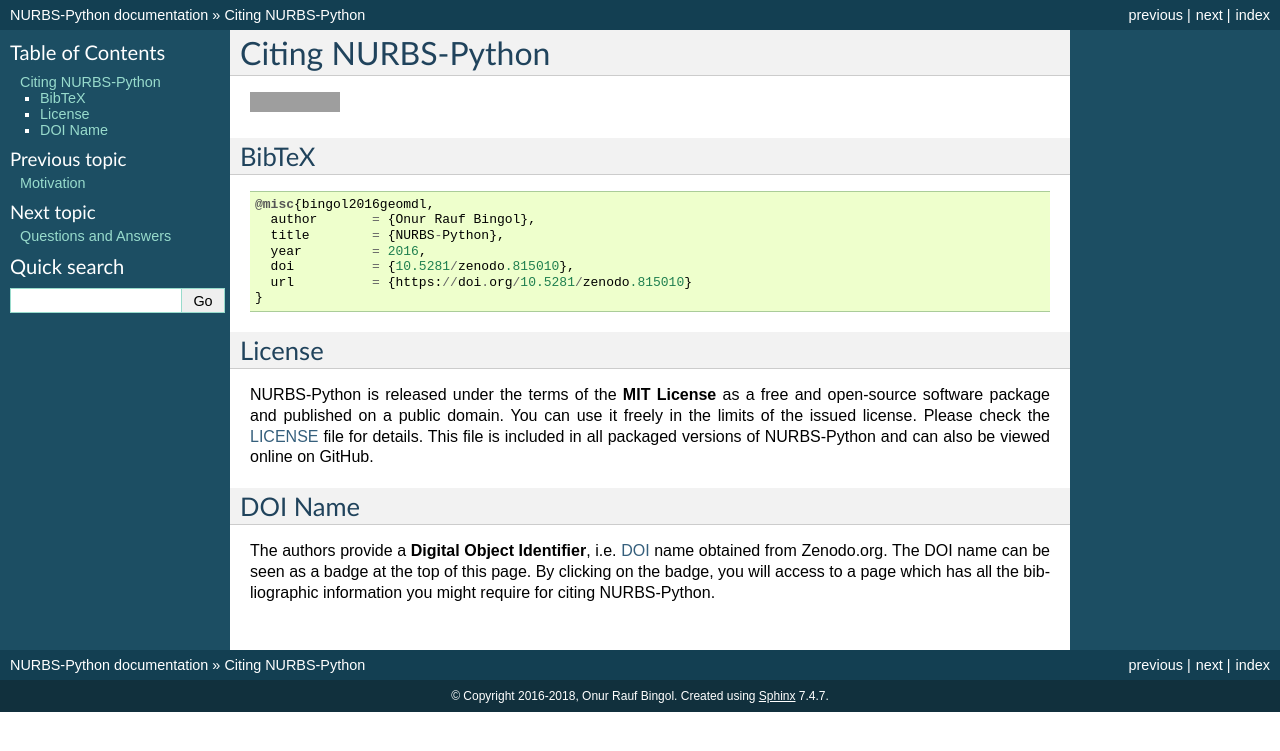
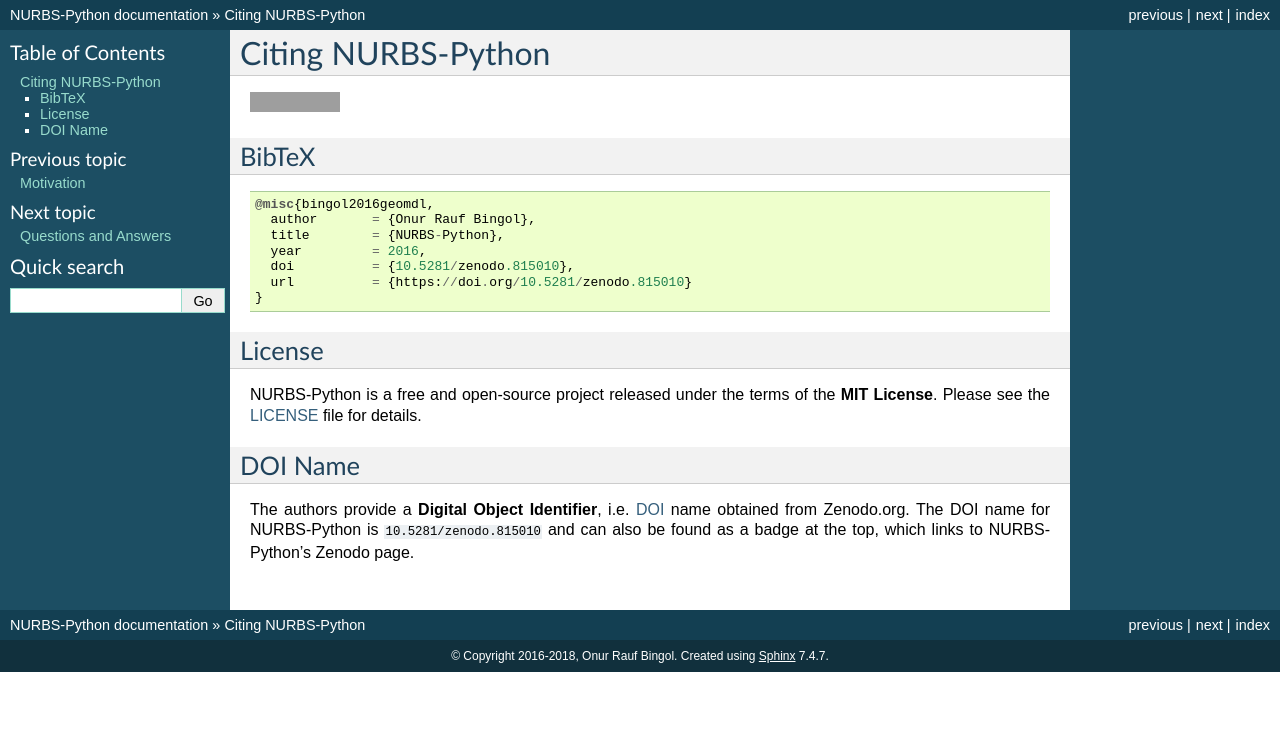
Before and after one commit to orbingol/NURBS-Python, a Sphinx documentation site: the page built from docs/citing.rst, in a window 1280 px wide. Shown: the top 751 px of the page. Built offline with Sphinx 7.4.7, drawn with Linux system fonts in a browser that asks for light colours; formulas are drawn with MathJax 3; grey boxes are pictures that could not be loaded.

```diff
--- a/docs/citing.rst
+++ b/docs/citing.rst
@@ -19,16 +19,15 @@ BibTeX
 License
 =======
 
-NURBS-Python is released under the terms of the **MIT License** as a free and open-source software package and published
-on a public domain. You can use it freely in the limits of the issued license. Please check the LICENSE_ file for
-details. This file is included in all packaged versions of NURBS-Python and can also be viewed online on GitHub.
+NURBS-Python is a free and open-source project released under the terms of the **MIT License**.
+Please see the LICENSE_ file for details.
 
 DOI Name
 ========
 
-The authors provide a **Digital Object Identifier**, i.e. DOI_ name obtained from Zenodo.org. The DOI name can be seen
-as a badge at the top of this page. By clicking on the badge, you will access to a page which has all the
-bibliographic information you might require for citing NURBS-Python.
+The authors provide a **Digital Object Identifier**, i.e. DOI_ name obtained from Zenodo.org. The DOI name for
+NURBS-Python is ``10.5281/zenodo.815010`` and can also be found as a badge at the top, which links to NURBS-Python's
+Zenodo page.
 
 
 .. |DOI| image:: https://zenodo.org/badge/DOI/10.5281/zenodo.815010.svg
```
Also changed, not shown: README.rst (+3 -5 lines).
